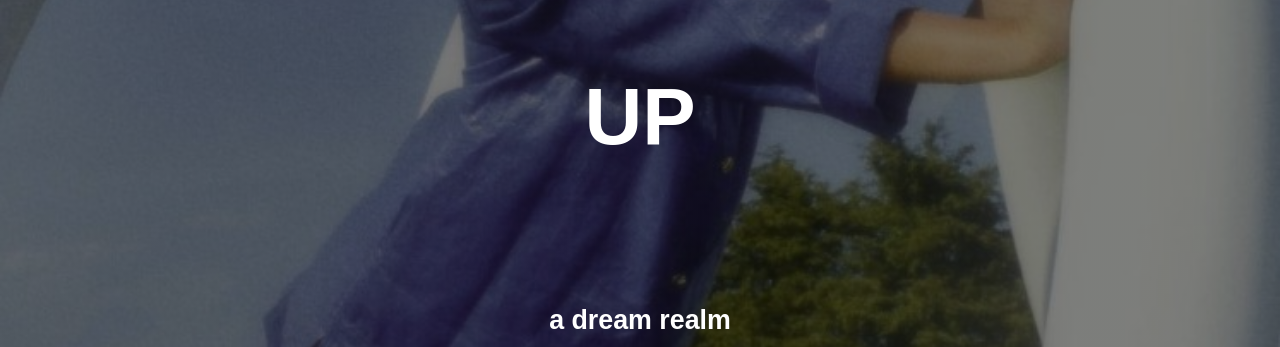
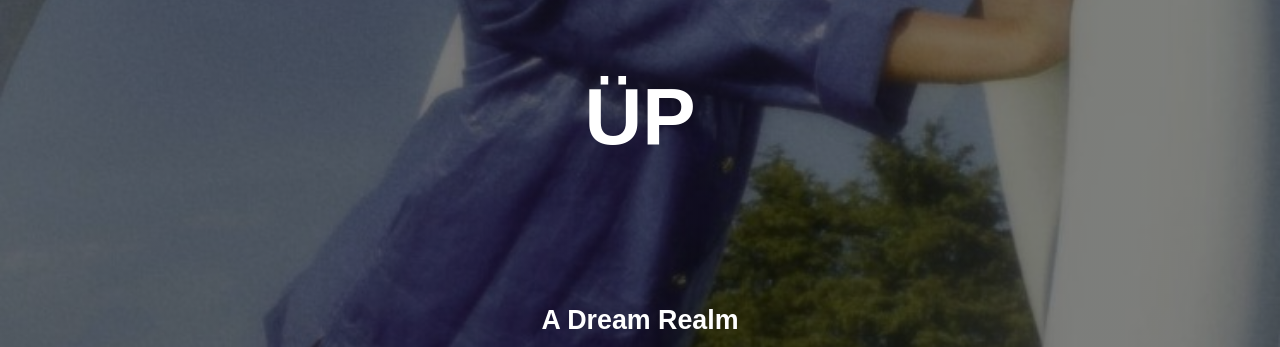
Before and after one commit to sloafmm/making2, a plain HTML site: page index.html in a window 1280 px wide. Shown: the part 152-499 px from the top of the page. Drawn offline with Linux system fonts and the light colour scheme.

Commit message:
Update index.html

```diff
--- a/index.html
+++ b/index.html
@@ -14,7 +14,7 @@
 <!DOCTYPE html>
 <html lang="en">
 <head>
-<title>UP Editorial - A Dream Realm</title>
+<title>ÜP Editorial - A Dream Realm</title>
 <meta charset="UTF-8">
 <meta name="viewport" content="width=device-width, initial-scale=1">
 <link rel="stylesheet" type="text/css" href="style.css">
@@ -26,8 +26,8 @@
 <!--To adjust hero image and text, find hero-image class on style.css-->
 <div class="hero-image">
   <div class="hero-text">
-      <h1>UP</h1>
-      <h2>a dream realm</h2>
+      <h1>ÜP</h1>
+      <h2>A Dream Realm</h2>
   </div>
 </div>
 
```
